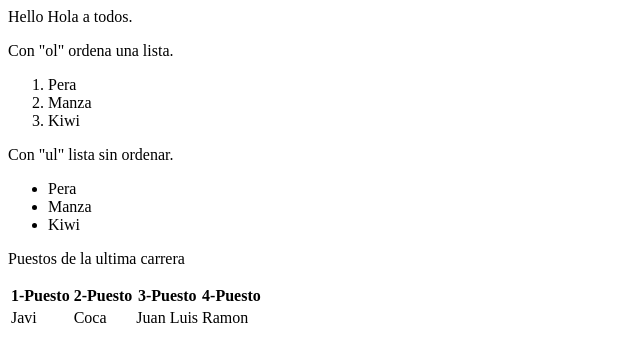
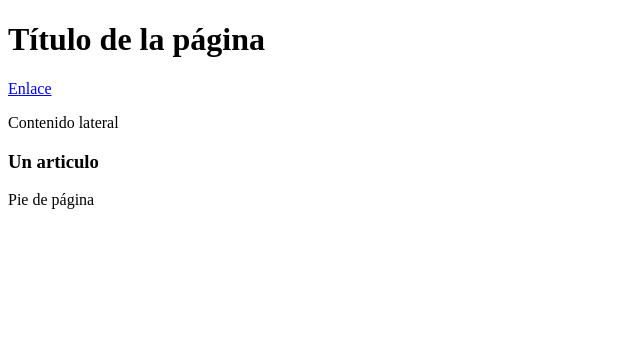
Before and after one commit to javieragui/HTML, a plain HTML site: page index.html in a window 1280 px wide. Shown: the whole page, without its empty margins (0-640 px from the left). Drawn offline with Linux system fonts and the light colour scheme.

Commit message:
Procedemos a subirlo a github

```diff
--- a/index.html
+++ b/index.html
@@ -2,50 +2,31 @@
 <html>
 	<head>
 		<META CHARSET ="UTF-8"/>
-		<tittle>Hello</tittle>
-		<style>
-			h1{color:red}
-		</style>
+		<title>Insert title here</title>
+		<link rel="stylesheet" type="text/css" href="EstiloEclipse.css" />
+
 	</head>
 
 	<body>
-	Hola a todos.
-
-
-
-	<p>Con "ol" ordena una lista.</p>
-		<ol>
-			<li>Pera</li>
-			<li>Manza</li>
-			<li>Kiwi</li>
-		</ol>
-		<p>Con "ul" lista sin ordenar.</p>
-		<ul>
-			<li>Pera</li>
-			<li>Manza</li>
-			<li>Kiwi</li>
-		</ul>
-
-
-	<p>Puestos de la ultima carrera</p>
-
-
-	<table>
-			<tr>
-				<th>1-Puesto</th>
-				<th>2-Puesto</th>
-				<th>3-Puesto</th>
-				<th>4-Puesto</th>
-			</tr>
-
-			<tr>
-				<td>Javi</td>
-				<td>Coca</td>
-				<td>Juan Luis</td>
-				<td>Ramon</td>
-			</tr>
-	</table>
-
+		<header>
+			<h1>Título de la página</h1>
+		</header>
+	<nav>
+		<a href="#">Enlace</a>
+	</nav>
+	<aside>
+		<p>Contenido lateral</p>
+	</aside>
+	<main>
+		<section>
+			<article>
+				<h1> Un articulo</h1>
+			</article>
+		</section>
+	</main>
+	<footer>
+	Pie de página
+	</footer>
 
 	</body>
 
```
